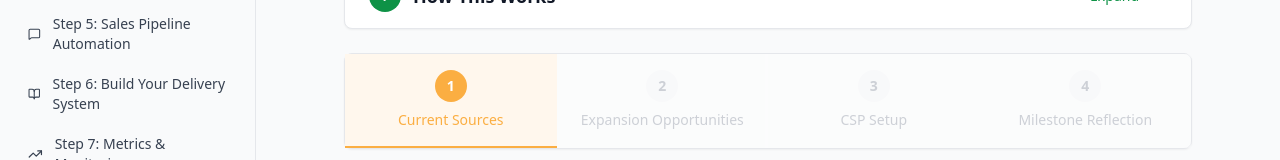
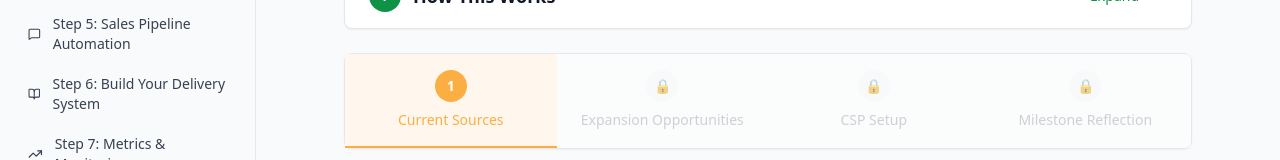
Before and after one commit to mblairghl/csp-tare-project-backup, a React (Vite) app: page /step/3 in a window 1280 px wide. Shown: the part 314-474 px from the top of the page. Built offline with nearby package versions, Linux system fonts and the light colour scheme.

Commit message:
Add files via upload

```diff
--- a/src/components/Step1.jsx
+++ b/src/components/Step1.jsx
@@ -805,6 +805,8 @@ const Step1 = () => {
                     }`}>
                       {isCompleted ? (
                         <CheckCircle2 className="w-4 h-4" />
+                      ) : !isUnlocked ? (
+                        <span className="text-sm">🔒</span>
                       ) : (
                         <span className="text-sm font-bold">{step.id}</span>
                       )}
--- a/src/components/Step2.jsx
+++ b/src/components/Step2.jsx
@@ -885,6 +885,8 @@ const Step2 = () => {
                     }`}>
                       {isCompleted ? (
                         <CheckCircle2 className="w-4 h-4" />
+                      ) : !isUnlocked ? (
+                        <span className="text-sm">🔒</span>
                       ) : (
                         <span className="text-sm font-bold">{step.id}</span>
                       )}
--- a/src/components/Step3.jsx
+++ b/src/components/Step3.jsx
@@ -808,6 +808,15 @@ const Step3 = () => {
             {subSteps.map((step, index) => {
               const isUnlocked = isSubStepUnlocked(step.id);
               const isActive = activeSubStep === step.id;
+
+              // Define completion status for each sub-step
+              const hasCurrentSources = currentSources.length > 0 ||
+                                       addedLeadItems.some(item => item.type === 'Current Sources');
+              const hasExpansionOpportunities = expansionOpportunities.length > 0 ||
+                                               addedLeadItems.some(item => item.type === 'Expansion Opportunities');
+              const hasCSPSetup = Object.values(cspSetup).every(value => value && value.trim().length > 0) ||
+                                 addedLeadItems.some(item => item.type === 'CSP Setup');
+
               const isCompleted = step.id < 4 ? (
                 step.id === 1 ? hasCurrentSources :
                 step.id === 2 ? hasExpansionOpportunities :
@@ -841,6 +850,8 @@ const Step3 = () => {
                     }`}>
                       {isCompleted ? (
                         <CheckCircle2 className="w-4 h-4" />
+                      ) : !isUnlocked ? (
+                        <span className="text-sm">🔒</span>
                       ) : (
                         <span className="text-sm font-bold">{step.id}</span>
                       )}
--- a/src/components/Step4.jsx
+++ b/src/components/Step4.jsx
@@ -974,6 +974,8 @@ const Step4 = () => {
                     }`}>
                       {isCompleted ? (
                         <CheckCircle2 className="w-4 h-4" />
+                      ) : !isUnlocked ? (
+                        <span className="text-sm">🔒</span>
                       ) : (
                         <span className="text-sm font-bold">{step.id}</span>
                       )}
--- a/src/components/Step5.jsx
+++ b/src/components/Step5.jsx
@@ -961,6 +961,8 @@ const Step5 = () => {
                     }`}>
                       {isCompleted ? (
                         <CheckCircle2 className="w-4 h-4" />
+                      ) : !isUnlocked ? (
+                        <span className="text-sm">🔒</span>
                       ) : (
                         <span className="text-sm font-bold">{step.id}</span>
                       )}
--- a/src/components/Step6.jsx
+++ b/src/components/Step6.jsx
@@ -961,6 +961,8 @@ const Step6 = () => {
                     }`}>
                       {isCompleted ? (
                         <CheckCircle2 className="w-4 h-4" />
+                      ) : !isUnlocked ? (
+                        <span className="text-sm">🔒</span>
                       ) : (
                         <span className="text-sm font-bold">{step.id}</span>
                       )}
--- a/src/components/Step7.jsx
+++ b/src/components/Step7.jsx
@@ -961,6 +961,8 @@ const Step7 = () => {
                     }`}>
                       {isCompleted ? (
                         <CheckCircle2 className="w-4 h-4" />
+                      ) : !isUnlocked ? (
+                        <span className="text-sm">🔒</span>
                       ) : (
                         <span className="text-sm font-bold">{step.id}</span>
                       )}
--- a/src/components/Step8.jsx
+++ b/src/components/Step8.jsx
@@ -961,6 +961,8 @@ const Step8 = () => {
                     }`}>
                       {isCompleted ? (
                         <CheckCircle2 className="w-4 h-4" />
+                      ) : !isUnlocked ? (
+                        <span className="text-sm">🔒</span>
                       ) : (
                         <span className="text-sm font-bold">{step.id}</span>
                       )}
--- a/src/components/Step9.jsx
+++ b/src/components/Step9.jsx
@@ -1003,6 +1003,8 @@ const Step9 = () => {
                     }`}>
                       {isCompleted || (isActive && step.id === 4) ? (
                         step.id === 4 ? <Trophy className="w-4 h-4" /> : <CheckCircle2 className="w-4 h-4" />
+                      ) : !isUnlocked ? (
+                        <span className="text-sm">🔒</span>
                       ) : (
                         <span className="text-sm font-bold">{step.id}</span>
                       )}
```
